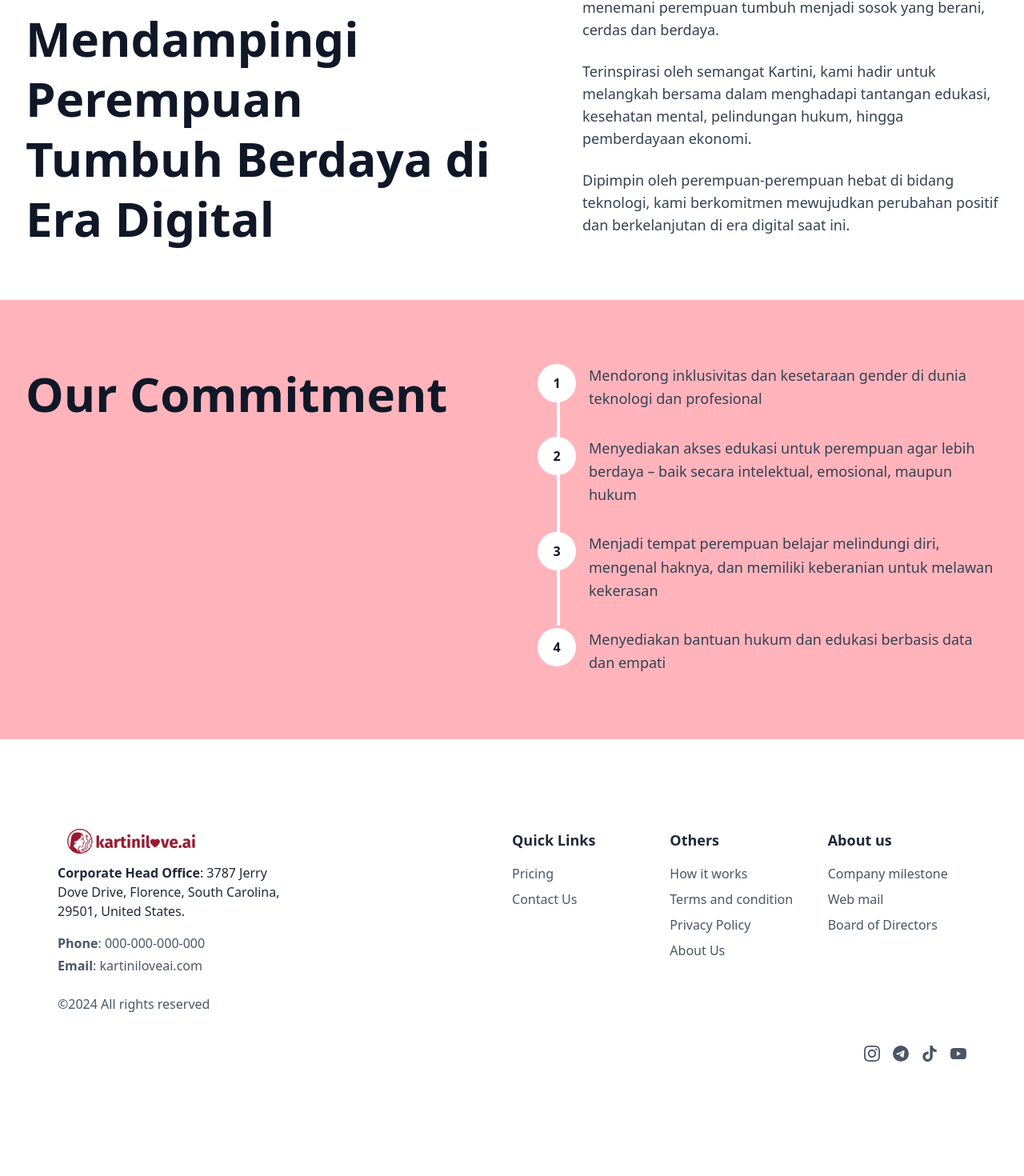
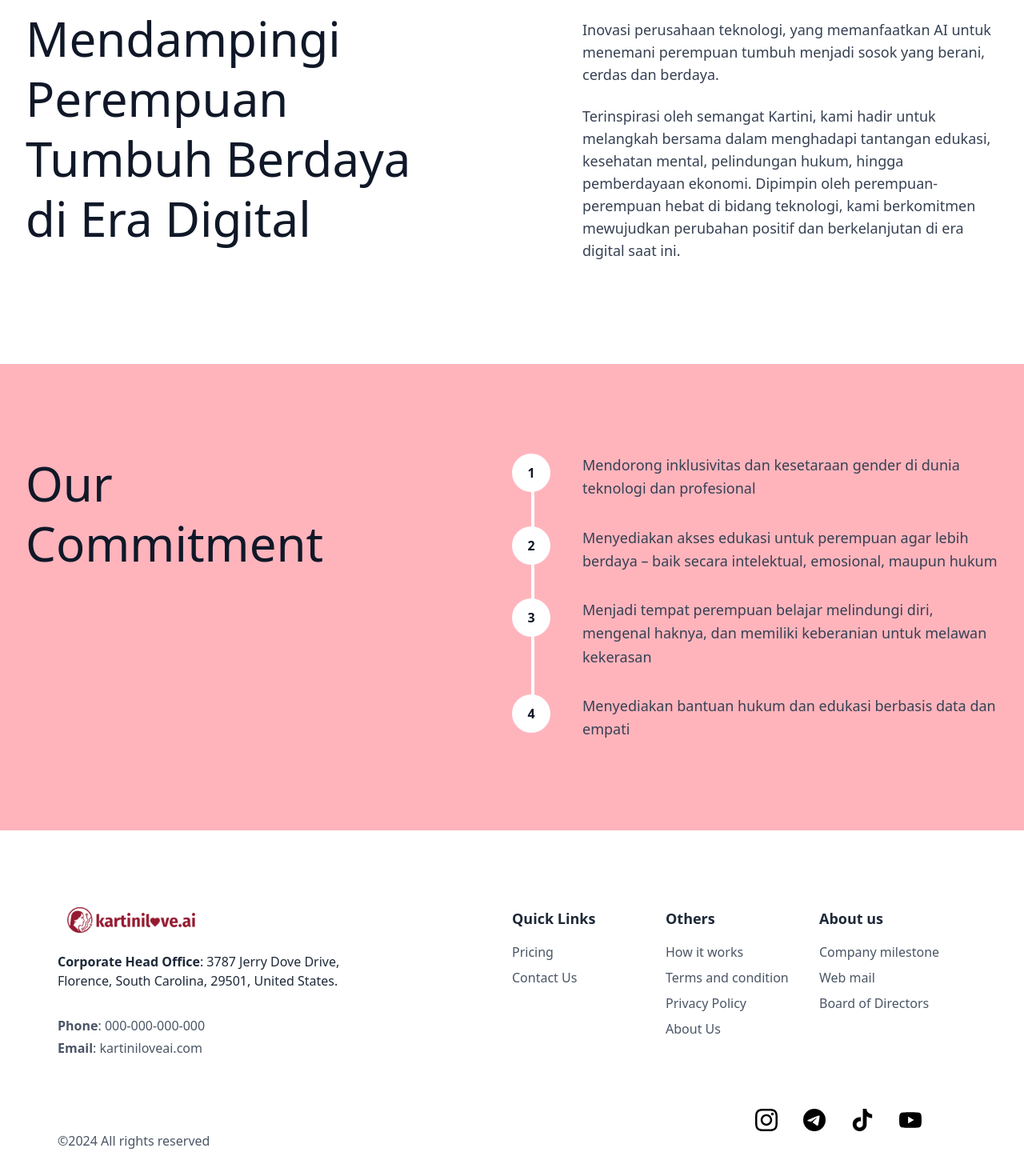
Before and after one commit to PhilipusAdrielTandra/kartinilove.ai, a React (Vite) app: page /about in a window 1280 px wide. Shown: the part 177-1647 px from the top of the page at 80% size. Before the commit the page ends 1600 px from the top, so only its background shows below. Built offline with nearby package versions, Linux system fonts and the light colour scheme.

Commit message:
Updated about us page, aesthetic tweaks on navbar

```diff
--- a/src/App.tsx
+++ b/src/App.tsx
@@ -15,7 +15,7 @@ function Layout() {
   return (
     <>
       {!hideNavbarOn.includes(location.pathname) && (
-        <div className="bg-white shadow p-4 flex justify-between items-center relative">
+        <div className="bg-white drop-shadow-xl p-4 flex justify-between items-center sticky top-0 z-50">
           <Link to="/">
             <img src={Logo} className="w-32 md:w-44 ml-3" alt="Logo" />
           </Link>
--- a/src/pages/AboutUs.tsx
+++ b/src/pages/AboutUs.tsx
@@ -11,20 +11,22 @@ export default function AboutUs() {
             <h2 className="text-xs sm:text-sm font-semibold text-[#EF0753] uppercase tracking-wide">
               About Us
             </h2>
-            <h1 className="text-2xl sm:text-3xl md:text-4xl lg:text-5xl xl:text-6xl font-semibold text-gray-900 leading-tight">
-              Mendampingi Perempuan Tumbuh Berdaya di Era Digital
+            <h1 className="text-2xl sm:text-3xl md:text-4xl lg:text-5xl xl:text-6xl font-normal text-gray-900 leading-tight">
+              Mendampingi Perempuan
+              <br/>
+              Tumbuh Berdaya
+              <br/>
+              di Era Digital
             </h1>
           </div>
 
           {/* Right Side - Description */}
-          <div className="space-y-4 sm:space-y-6 text-gray-700 leading-relaxed ml-0 sm:ml-8 lg:ml-16">
+          <div className="space-y-4 sm:space-y-6 text-gray-700 leading-relaxed ml-0 sm:ml-8 lg:ml-16 mt-14 mb-16">
             <p className="text-sm sm:text-base lg:text-lg">
               Inovasi perusahaan teknologi, yang memanfaatkan AI untuk menemani perempuan tumbuh menjadi sosok yang berani, cerdas dan berdaya.
             </p>
             <p className="text-sm sm:text-base lg:text-lg">
               Terinspirasi oleh semangat Kartini, kami hadir untuk melangkah bersama dalam menghadapi tantangan edukasi, kesehatan mental, pelindungan hukum, hingga pemberdayaan ekonomi.
-            </p>
-            <p className="text-sm sm:text-base lg:text-lg">
               Dipimpin oleh perempuan-perempuan hebat di bidang teknologi, kami berkomitmen mewujudkan perubahan positif dan berkelanjutan di era digital saat ini.
             </p>
           </div>
@@ -32,24 +34,27 @@ export default function AboutUs() {
       </div>
 
             {/* Our Commitment Section - Light Pink Background */}
-      <div className="bg-[#ffb4bc] py-12 sm:py-16 lg:py-20">
+      <div className="bg-[#ffb4bc] py-20 sm:py-24 lg:py-28">
         <div className="max-w-7xl mx-auto px-4 sm:px-6 lg:px-8">
-          <div className="grid grid-cols-1 lg:grid-cols-2 gap-8 sm:gap-12 lg:gap-16 items-start">
+          <div className="grid grid-cols-1 lg:grid-cols-2 gap-4 sm:gap-6 lg:gap-0 items-start">
             {/* Left Side - Title */}
             <div>
-              <h2 className="text-2xl sm:text-3xl md:text-4xl lg:text-5xl xl:text-6xl font-semibold text-gray-900 leading-tight">
-                Our Commitment
+              <h2 className="text-2xl sm:text-3xl md:text-4xl lg:text-5xl xl:text-6xl font-normal text-gray-900 leading-tight">
+                Our
+                <br/>
+                Commitment
               </h2>
             </div>
 
             {/* Right Side - Commitments List */}
             <div className="relative">
               {/* Continuous vertical line */}
-              <div className="absolute left-4 sm:left-6 w-1 h-4/5 bg-white top-4"></div>
+              {/* Center the line to circle centers across breakpoints */}
+              <div className="absolute left-4 sm:left-5 lg:left-6 w-1 h-4/5 bg-white top-4"></div>
 
               <div className="space-y-6 sm:space-y-8">
                 {/* Commitment 1 */}
-                <div className="flex items-start space-x-3 sm:space-x-4">
+                <div className="flex items-start space-x-3 sm:space-x-10">
                   <div className="flex-shrink-0 relative z-10">
                     <div className="w-8 h-8 sm:w-10 sm:h-10 lg:w-12 lg:h-12 bg-white rounded-full flex items-center justify-center">
                       <span className="text-sm sm:text-base font-bold text-gray-900">1</span>
@@ -63,7 +68,7 @@ export default function AboutUs() {
                 </div>
 
                 {/* Commitment 2 */}
-                <div className="flex items-start space-x-3 sm:space-x-4">
+                <div className="flex items-start space-x-3 sm:space-x-10">
                   <div className="flex-shrink-0 relative z-10">
                     <div className="w-8 h-8 sm:w-10 sm:h-10 lg:w-12 lg:h-12 bg-white rounded-full flex items-center justify-center">
                       <span className="text-sm sm:text-base font-bold text-gray-900">2</span>
@@ -77,7 +82,7 @@ export default function AboutUs() {
                 </div>
 
                 {/* Commitment 3 */}
-                <div className="flex items-start space-x-3 sm:space-x-4">
+                <div className="flex items-start space-x-3 sm:space-x-10">
                   <div className="flex-shrink-0 relative z-10">
                     <div className="w-8 h-8 sm:w-10 sm:h-10 lg:w-12 lg:h-12 bg-white rounded-full flex items-center justify-center">
                       <span className="text-sm sm:text-base font-bold text-gray-900">3</span>
@@ -91,7 +96,7 @@ export default function AboutUs() {
                 </div>
 
                 {/* Commitment 4 */}
-                <div className="flex items-start space-x-3 sm:space-x-4">
+                <div className="flex items-start space-x-3 sm:space-x-10">
                   <div className="flex-shrink-0 relative z-10">
                     <div className="w-8 h-8 sm:w-10 sm:h-10 lg:w-12 lg:h-12 bg-white rounded-full flex items-center justify-center">
                       <span className="text-sm sm:text-base font-bold text-gray-900">4</span>
@@ -110,19 +115,19 @@ export default function AboutUs() {
       </div>
 
       {/* Footer Section */}
-      <footer className="bg-white py-8 sm:py-10 lg:py-12 mx-4 sm:mx-8 lg:mx-12 mt-8 sm:mt-12 lg:mt-16 mb-6 sm:mb-8 lg:mb-12 rounded-2xl sm:rounded-3xl">
+      <footer className="bg-white py-2 sm:py-4 lg:py-8 mx-4 sm:mx-8 lg:mx-12 mt-8 sm:mt-12 lg:mt-16 mb-2 sm:mb-4 lg:mb-6 rounded-2xl sm:rounded-3xl">
         <div className="max-w mx-auto">
           <div className="flex flex-col md:flex-row items-start px-4 sm:px-6">
-            <div className="w-full md:w-1/4 mb-4 sm:mb-3 md:mb-0">
-              <img src={Logo} className="w-32 sm:w-36 lg:w-40 mb-3 ml-0 sm:ml-3"/>
+            <div className="w-full md:w-100 mb-2 sm:mb-1 md:mb-0">
+              <img src={Logo} className="w-32 sm:w-36 lg:w-40 mb-6 ml-0 sm:ml-3"/>
               <div className="mb-4 sm:mb-6">
-                <h3 className="mb-3 sm:mb-4 text-sm sm:text-base text-gray-800"><span className="font-semibold">Corporate Head Office</span>: 3787 Jerry Dove Drive, Florence, South Carolina, 29501, United States.</h3>
+                <h3 className="mb-3 sm:mb-8 text-sm sm:text-base text-gray-800"><span className="font-semibold">Corporate Head Office</span>: 3787 Jerry Dove Drive, Florence, South Carolina, 29501, United States.</h3>
                 <p className="text-sm sm:text-base text-gray-600 mb-1"><span className="font-semibold">Phone</span>: 000-000-000-000</p>
                 <p className="text-sm sm:text-base text-gray-600"><span className="font-semibold">Email</span>: kartiniloveai.com</p>
               </div>
             </div>
 
-            <div className="w-full justify-end ml-auto md:w-2/4 grid grid-cols-1 sm:grid-cols-2 md:grid-cols-3 gap-4 sm:gap-6">
+            <div className="w-full justify-end ml-auto md:w-2/4 grid grid-cols-1 sm:grid-cols-2 md:grid-cols-3 gap-1 sm:gap-2">
               <div>
                 <h3 className="font-bold mb-3 sm:mb-4 text-gray-800 text-base sm:text-lg">Quick Links</h3>
                 <ul className="space-y-1 sm:space-y-2">
@@ -152,32 +157,31 @@ export default function AboutUs() {
             </div>
           </div>
 
-          <div className="px-4 sm:px-6 flex flex-col sm:flex-row justify-between items-start">
-            <p className="text-sm sm:text-base text-gray-600">©2024 All rights reserved</p>
-
+          <div className="px-4 sm:px-6 flex flex-col items-stretch">
             {/* Social Media Icons */}
-            <div className="flex space-x-3 sm:space-x-4 mt-8 sm:mt-12 lg:mt-16">
-              <a href="#" className="text-gray-600 hover:text-[#EF0753] transition-colors">
-                <svg className="w-5 h-5" fill="currentColor" viewBox="0 0 24 24">
+            <div className="flex self-end space-x-6 sm:space-x-8 mt-4 sm:mt-6 lg:mt-10 mr-4 sm:mr-6 lg:mr-14">
+              <a href="#" className="text-black hover:text-black transition-colors">
+                <svg className="w-6 h-6 sm:w-7 sm:h-7" fill="currentColor" viewBox="0 0 24 24">
                   <path d="M12 2.163c3.204 0 3.584.012 4.85.07 3.252.148 4.771 1.691 4.919 4.919.058 1.265.069 1.645.069 4.849 0 3.205-.012 3.584-.069 4.849-.149 3.225-1.664 4.771-4.919 4.919-1.266.058-1.644.07-4.85.07-3.204 0-3.584-.012-4.849-.07-3.26-.149-4.771-1.699-4.919-4.92-.058-1.265-.07-1.644-.07-4.849 0-3.204.013-3.583.07-4.849.149-3.227 1.664-4.771 4.919-4.919 1.266-.057 1.645-.069 4.849-.069zm0-2.163c-3.259 0-3.667.014-4.947.072-4.358.2-6.78 2.618-6.98 6.98-.059 1.281-.073 1.689-.073 4.948 0 3.259.014 3.668.072 4.948.2 4.358 2.618 6.78 6.98 6.98 1.281.058 1.689.072 4.948.072 3.259 0 3.668-.014 4.948-.072 4.354-.2 6.782-2.618 6.979-6.98.059-1.28.073-1.689.073-4.948 0-3.259-.014-3.667-.072-4.947-.196-4.354-2.617-6.78-6.979-6.98-1.281-.059-1.69-.073-4.949-.073zm0 5.838c-3.403 0-6.162 2.759-6.162 6.162s2.759 6.163 6.162 6.163 6.162-2.759 6.162-6.163c0-3.403-2.759-6.162-6.162-6.162zm0 10.162c-2.209 0-4-1.79-4-4 0-2.209 1.791-4 4-4s4 1.791 4 4c0 2.21-1.791 4-4 4zm6.406-11.845c-.796 0-1.441.645-1.441 1.44s.645 1.44 1.441 1.44c.795 0 1.439-.645 1.439-1.44s-.644-1.44-1.439-1.44z"/>
                 </svg>
               </a>
-              <a href="#" className="text-gray-600 hover:text-[#EF0753] transition-colors">
-                <svg className="w-5 h-5" fill="currentColor" viewBox="0 0 24 24">
+              <a href="#" className="text-black hover:text-black transition-colors">
+                <svg className="w-6 h-6 sm:w-7 sm:h-7" fill="currentColor" viewBox="0 0 24 24">
                   <path d="M11.944 0A12 12 0 0 0 0 12a12 12 0 0 0 12 12 12 12 0 0 0 12-12A12 12 0 0 0 12 0a12 12 0 0 0-.056 0zm4.962 7.224c.1-.002.321.023.465.14a.506.506 0 0 1 .171.325c.016.093.036.306.02.472-.18 1.898-.962 6.502-1.36 8.627-.168.9-.499 1.201-.82 1.23-.696.065-1.225-.46-1.9-.902-1.056-.693-1.653-1.124-2.678-1.8-1.185-.78-.417-1.21.258-1.91.177-.184 3.247-2.977 3.307-3.23.007-.032.014-.15-.056-.212s-.174-.041-.249-.024c-.106.024-1.793 1.14-5.061 3.345-.48.33-.913.49-1.302.48-.428-.008-1.252-.241-1.865-.44-.752-.245-1.349-.374-1.297-.789.027-.216.325-.437.893-.663 3.498-1.524 5.83-2.529 6.998-3.014 3.332-1.386 4.025-1.627 4.476-1.635z"/>
                 </svg>
               </a>
-              <a href="#" className="text-gray-600 hover:text-[#EF0753] transition-colors">
-                <svg className="w-5 h-5" fill="currentColor" viewBox="0 0 24 24">
+              <a href="#" className="text-black hover:text-black transition-colors">
+                <svg className="w-6 h-6 sm:w-7 sm:h-7" fill="currentColor" viewBox="0 0 24 24">
                   <path d="M12.525.02c1.31-.02 2.61-.01 3.91-.02.08 1.53.63 3.09 1.75 4.17 1.12 1.11 2.7 1.62 4.24 1.79v4.03c-1.44-.05-2.89-.35-4.2-.97-.57-.26-1.1-.59-1.62-.93-.01 2.92.01 5.84-.02 8.75-.08 1.4-.54 2.79-1.35 3.94-1.31 1.92-3.58 3.17-5.91 3.21-1.43.08-2.86-.31-4.08-1.03-2.02-1.19-3.44-3.37-3.65-5.71-.02-.5-.03-1-.01-1.49.18-1.9 1.12-3.72 2.58-4.96 1.66-1.44 3.98-2.13 6.15-1.72.02 1.48-.04 2.96-.04 4.44-.99-.32-2.15-.23-3.02.37-.63.41-1.11 1.04-1.36 1.75-.21.51-.15 1.07-.14 1.61.24 1.64 1.82 3.02 3.5 2.87 1.12-.01 2.19-.66 2.77-1.61.19-.33.4-.67.41-1.06.1-1.79.06-3.57.07-5.36.01-4.03-.01-8.05.02-12.07z"/>
                 </svg>
               </a>
-              <a href="#" className="text-gray-600 hover:text-[#EF0753] transition-colors">
-                <svg className="w-5 h-5" fill="currentColor" viewBox="0 0 24 24">
+              <a href="#" className="text-black hover:text-black transition-colors">
+                <svg className="w-6 h-6 sm:w-7 sm:h-7" fill="currentColor" viewBox="0 0 24 24">
                   <path d="M23.498 6.186a3.016 3.016 0 0 0-2.122-2.136C19.505 3.545 12 3.545 12 3.545s-7.505 0-9.377.505A3.017 3.017 0 0 0 .502 6.186C0 8.07 0 12 0 12s0 3.93.502 5.814a3.016 3.016 0 0 0 2.122 2.136c1.871.505 9.376.505 9.376.505s7.505 0 9.377-.505a3.015 3.015 0 0 0 2.122-2.136C24 15.93 24 12 24 12s0-3.93-.502-5.814zM9.545 15.568V8.432L15.818 12l-6.273 3.568z"/>
                 </svg>
               </a>
             </div>
+            <p className="text-sm sm:text-base text-gray-600">©2024 All rights reserved</p>
           </div>
         </div>
       </footer>
```
